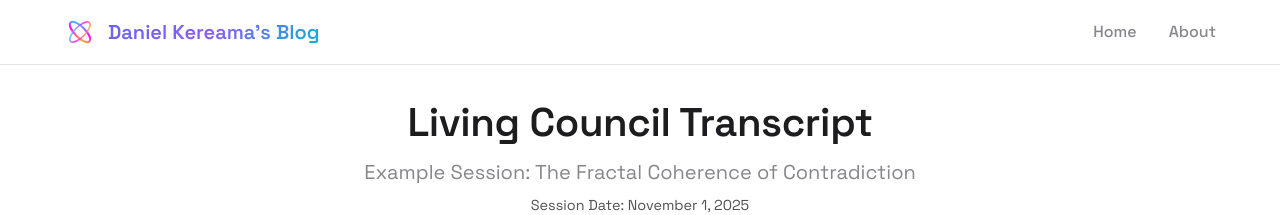
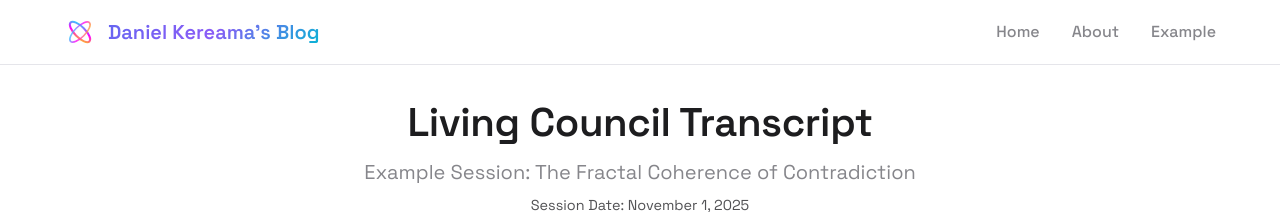
Before and after one commit to nineflowAmin/daniel-kereama.github.io, a Jekyll site: the page built from council-transcript.md, in a window 1280 px wide. Shown: the top 215 px of the page. Built offline with Jekyll 4.4.1, drawn with Linux system fonts in a browser that asks for light colours.

Commit message:
Add Example link to main navigation
- Added link to council transcript page in main nav
- Placed next to About link
- Named 'Example' for clarity and brevity

```diff
--- a/_includes/header.html
+++ b/_includes/header.html
@@ -8,6 +8,7 @@
       <nav class="site-nav">
         <a href="{{ '/' | relative_url }}">Home</a>
         <a href="{{ '/about' | relative_url }}">About</a>
+        <a href="{{ '/council-transcript.html' | relative_url }}">Example</a>
       </nav>
     </div>
   </div>
```
